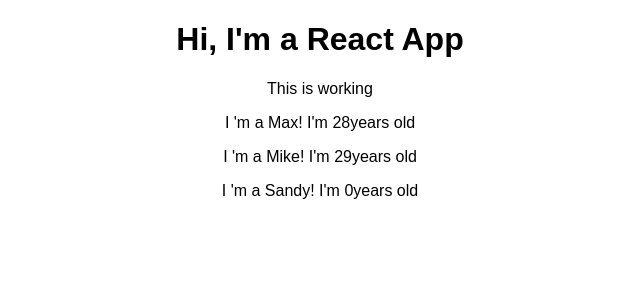
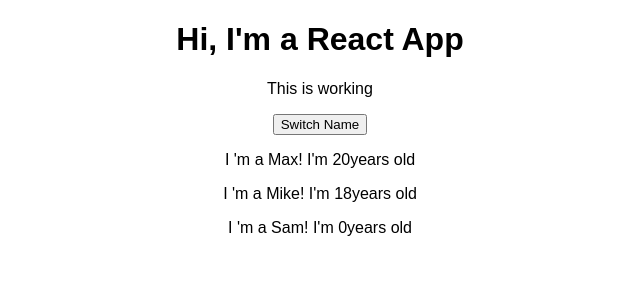
Before and after one commit to koh1project/practice, a React (Create React App) app in the folder workspace/react/react-complete-guide/: page / in a window 1280 px wide. Shown: the top 300 px of the page, without its empty margins (320-960 px from the left). Built offline with nearby package versions, Linux system fonts and the light colour scheme.

Commit message:
Use state

```diff
--- a/workspace/react/react-complete-guide/src/App.js
+++ b/workspace/react/react-complete-guide/src/App.js
@@ -3,14 +3,23 @@
 import Person from './Person/Person';
 
 class App extends Component {
+  state = {
+    persons: [
+      {name: 'Max', age: 20},
+      {name: 'Mike', age: 18},
+      {name: 'Sam', age: 0}
+    ]
+  }
+
   render() {
     return (
       <div className="App">
         <h1>Hi, I'm a React App</h1>
         <p>This is working</p>
-        < Person name="Max" age="28"/>
-        < Person name="Mike" age="29"/>
-        < Person name="Sandy" age="0"/>
+        <button>Switch Name</button>
+        < Person name={this.state.persons[0].name} age={this.state.persons[0].age} />
+        < Person name={this.state.persons[1].name} age={this.state.persons[1].age} />
+        < Person name={this.state.persons[2].name} age={this.state.persons[2].age} />
       </div>
     );
 
```
